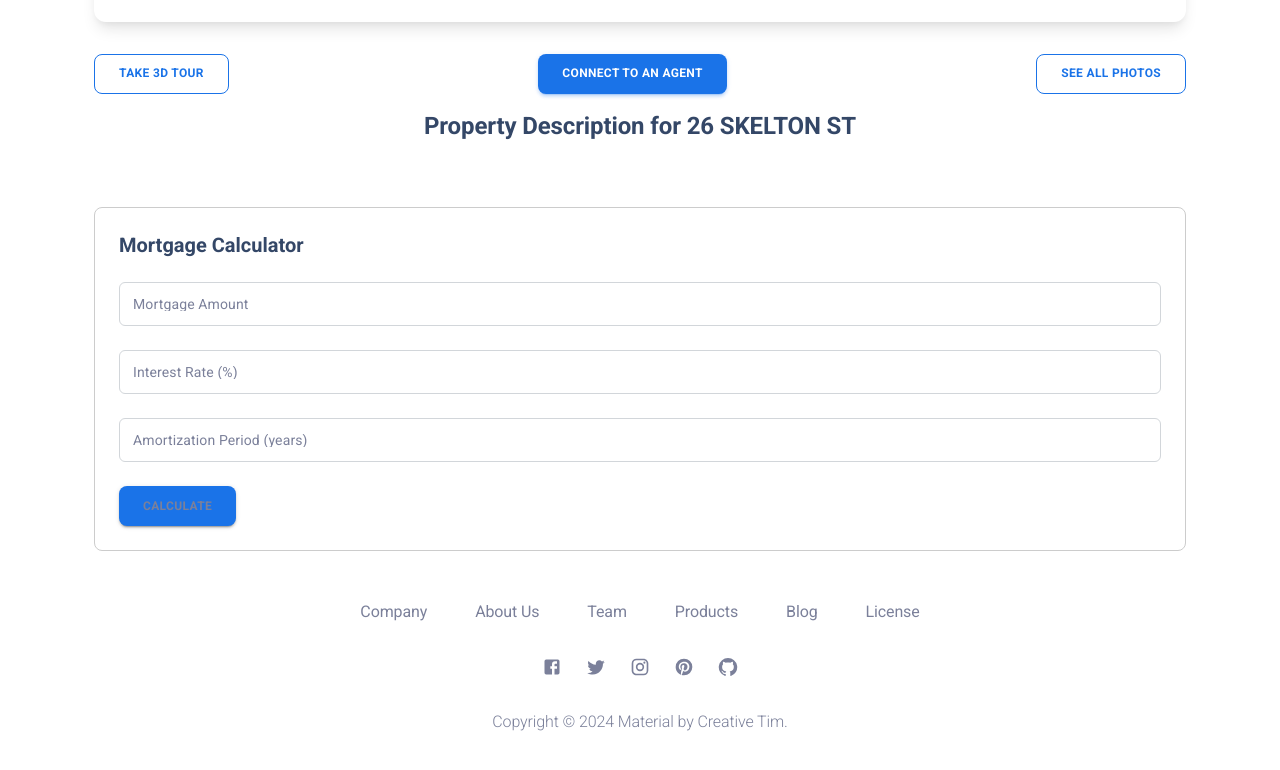
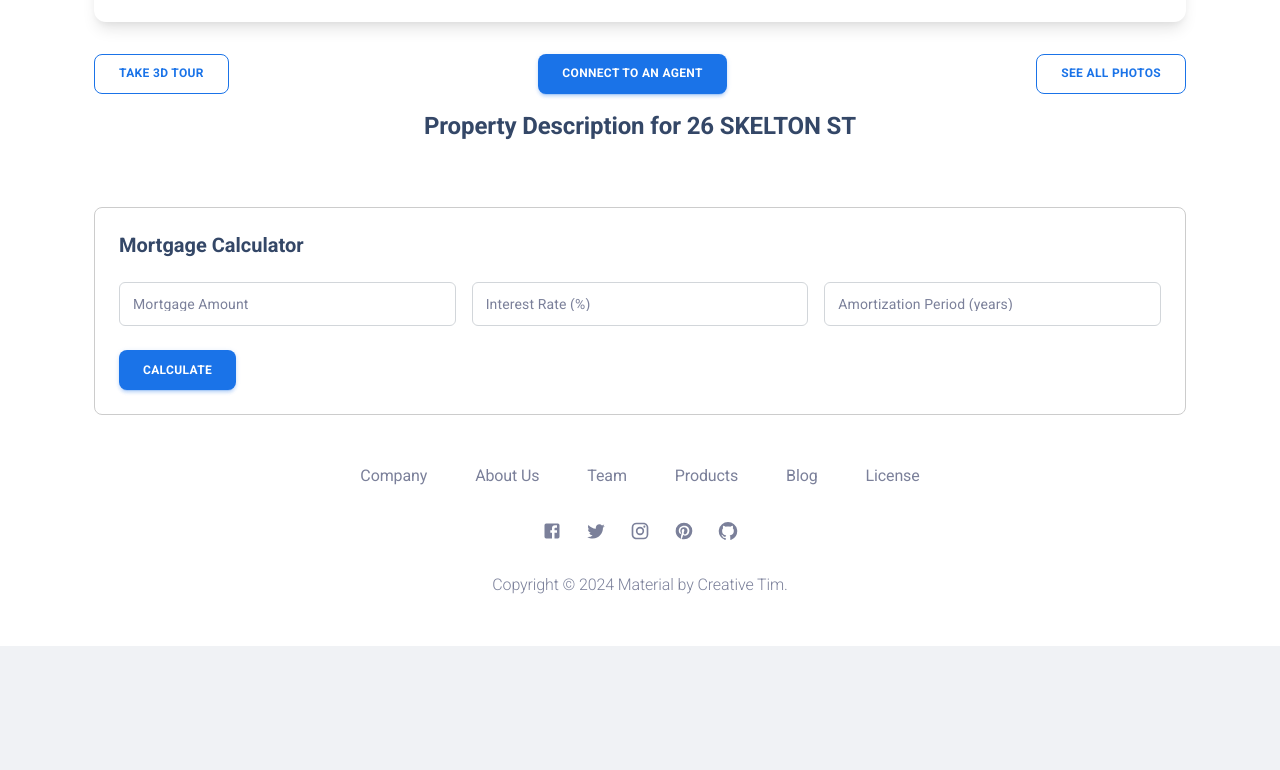
Before and after one commit to VENDETTA-STACK/realtor, a React (Create React App) app: page /sections/page-sections/page-headers in a window 1280 px wide. Shown: the part 916-1686 px from the top of the page. After the commit the page ends 1562 px from the top, so only its background shows below. Built offline with nearby package versions, Linux system fonts and the light colour scheme; no server answers; sample sign-in values are in the browser's storage.

Commit message:
mortgage calculator form field adjust

```diff
--- a/src/layouts/sections/page-sections/page-headers/MortgageCalculator.js
+++ b/src/layouts/sections/page-sections/page-headers/MortgageCalculator.js
@@ -1,5 +1,6 @@
 import React, { useState } from 'react';
-import { Box, TextField, Button, Typography } from '@mui/material';
+import { Box, TextField, Button, Typography, Grid } from '@mui/material';
+import MKButton from 'components/MKButton';
 
 function MortgageCalculator() {
   const [mortgageAmount, setMortgageAmount] = useState('');
@@ -26,6 +27,8 @@ function MortgageCalculator() {
     <Box sx={{ mt: 4, p: 3, border: '1px solid #ccc', borderRadius: 2 }}>
       <Typography variant="h5" gutterBottom>Mortgage Calculator</Typography>
       <Box component="form" noValidate autoComplete="off">
+        <Grid container spacing={2}>
+          <Grid item xs={12} sm={4}>
             <TextField
               label="Mortgage Amount"
               value={mortgageAmount}
@@ -33,6 +36,8 @@ function MortgageCalculator() {
               fullWidth
               margin="normal"
             />
+          </Grid>
+          <Grid item xs={12} sm={4}>
             <TextField
               label="Interest Rate (%)"
               value={interestRate}
@@ -40,6 +45,8 @@ function MortgageCalculator() {
               fullWidth
               margin="normal"
             />
+          </Grid>
+          <Grid item xs={12} sm={4}>
             <TextField
               label="Amortization Period (years)"
               value={amortizationPeriod}
@@ -47,14 +54,16 @@ function MortgageCalculator() {
               fullWidth
               margin="normal"
             />
-        <Button
+          </Grid>
+        </Grid>
+        <MKButton
           variant="contained"
-          color="primary"
+          color="info"
           onClick={calculateMonthlyPayment}
           sx={{ mt: 2 }}
         >
           Calculate
-        </Button>
+        </MKButton>
       </Box>
       {monthlyPayment && (
         <Typography variant="h6" sx={{ mt: 2 }}>
```
Lines whose indentation alone changed are shown as unchanged.
